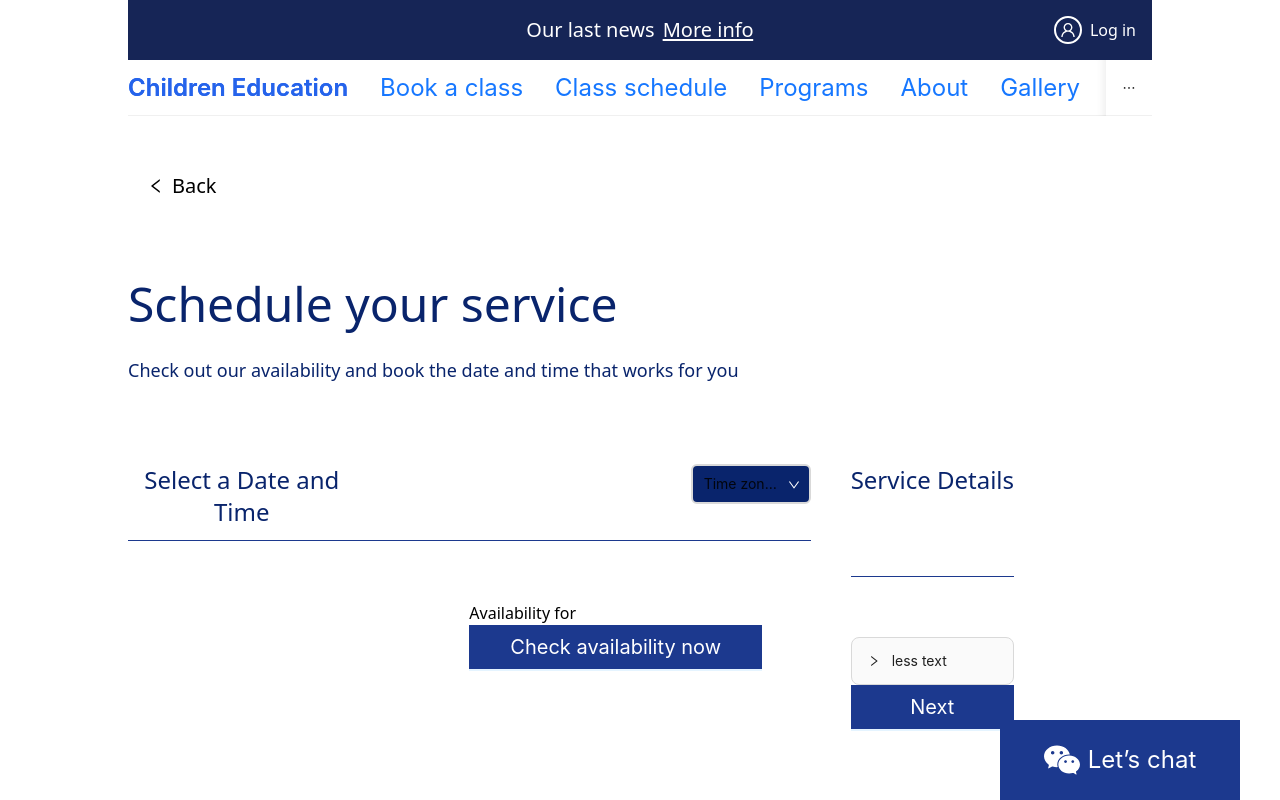
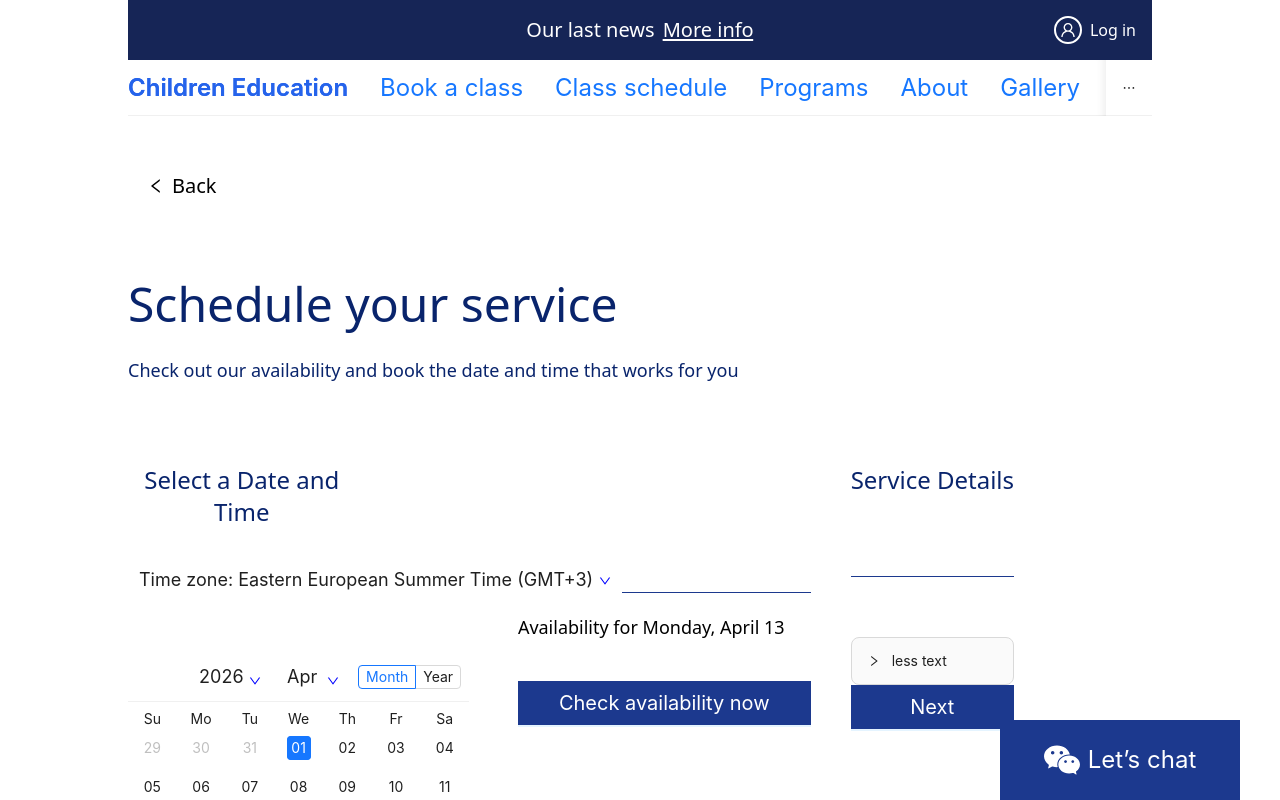
Before and after one commit to nekrasowa/Education-Club-for-toddlers, a Next.js app: page /book/1 in a window 1280 px wide. Shown: the top 800 px of the page. Built offline with nearby package versions, Linux system fonts and the light colour scheme.

Commit message:
Add styles for CalendarBlock

```diff
--- /dev/null
+++ b/src/components/elements/Calendar.tsx
@@ -0,0 +1,24 @@
+import { Calendar } from 'antd'
+
+export default function MyCalendar() {
+  return (
+    <div className='calendar my-10'>
+      <Calendar
+        fullscreen={false}
+        mode='month'
+        className={'w-7/8 h-90 px-20'}
+        // cellRender={(current, info) => {
+        //   if (info.type === 'date') {
+        //     return (
+        //       <div>
+        //         {current.date()}
+        //         <div style={{ fontSize: 10 }}>event</div>
+        //       </div>
+        //     );
+        //   }
+        //   return info.originNode;
+        // }}
+      />
+    </div>
+  )
+}
--- a/src/components/elements/ThinLine.tsx
+++ b/src/components/elements/ThinLine.tsx
@@ -1,3 +1,7 @@
-export function ThinLine() {
-  return <div className='line border-t-1 border-blue-900 w-[100%] pb-15'></div>
+export function ThinLine({ pb }: { pb?: string }) {
+  return (
+    <div
+      className={`line border-t-1 border-blue-900 w-[100%] ${pb ? pb : 'pb-15'}`}
+    ></div>
+  )
 }
--- /dev/null
+++ b/src/components/ui/BookPage/CalendarBlock.css
@@ -0,0 +1,27 @@
+.ant-select-outlined:not(.ant-select-customize-input) .ant-select-selector {
+  background-color: white;
+  border: none;
+}
+
+.ant-select .ant-select-arrow {
+  color: blue;
+}
+
+.ant-select-selection-item {
+  font-size: 18px;
+}
+
+.ant-select-dropdown
+  .ant-select-item-option-selected:not(.ant-select-item-option-disabled) {
+  font-size: 18px;
+}
+.ant-select-dropdown .ant-select-item-option-selected {
+  font-size: 18px;
+}
+
+.ant-select-item
+  .ant-select-item-option
+  .ant-select-item-option-active
+  .ant-select-item-option-selected {
+  font-size: 18px;
+}
--- a/src/components/ui/BookPage/CalendarBlock.tsx
+++ b/src/components/ui/BookPage/CalendarBlock.tsx
@@ -1,10 +1,13 @@
 'use client'
+
+import './CalendarBlock.css'
 
 import { BlueBtn } from '@/components/elements/BlueBtn'
 import { H2Title } from '@/components/elements/H2Title'
 import Select from 'antd/es/select'
 import { ThinLine } from '@/components/elements/ThinLine'
 import { book } from '@/locales/en/book'
+import MyCalendar from '@/components/elements/Calendar'
 
 export function CalendarBlock() {
   return (
@@ -13,21 +16,25 @@ export function CalendarBlock() {
         <H2Title title={book.select} addedClassName='w-1/3 pb-3' />
         <Select
           defaultValue='tzEuropa'
-          style={{ width: 120 }}
           onChange={() => console.log('select')}
           options={[
             { value: 'tzEuropa', label: book.tzEuropa },
-            { value: 'tzPDT', label: book.tzEuropa },
+            { value: 'tzPDT', label: book.tzPDT },
           ]}
         />
       </div>
-      <ThinLine />
+      <ThinLine pb='pb-5' />
       <div className='flex flew-row flew-wrap'>
-        <div className='datapicker w-1/2 h-50'></div>
-        <div className='flex-col'>
-          <p className='availability'>{`${book.availability} `}</p>
-          <BlueBtn onClick={() => console.log('click')} text={book.check} />
-        </div>{' '}
+        <MyCalendar />
+        {/* <div className='datapicker w-1/2 h-50'></div> */}
+        <div className='flex-col w-1/2'>
+          <p className='availability text-lg'>{`${book.availability} Monday, April 13`}</p>
+          <BlueBtn
+            onClick={() => console.log('click')}
+            text={book.check}
+            addedClassName='w-[100%] mt-10'
+          />
+        </div>
       </div>
     </div>
   )
```
Also changed, not shown: src/components/elements/calendar.css (added).
